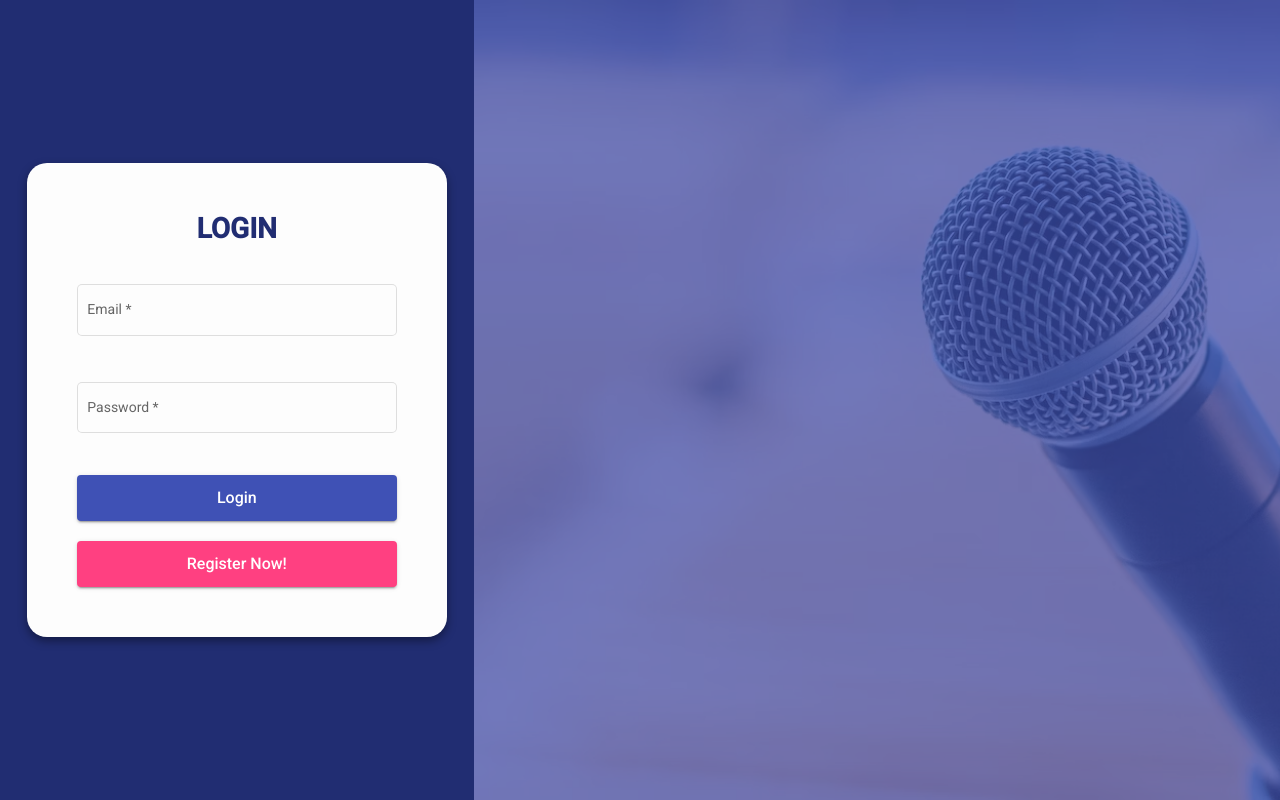
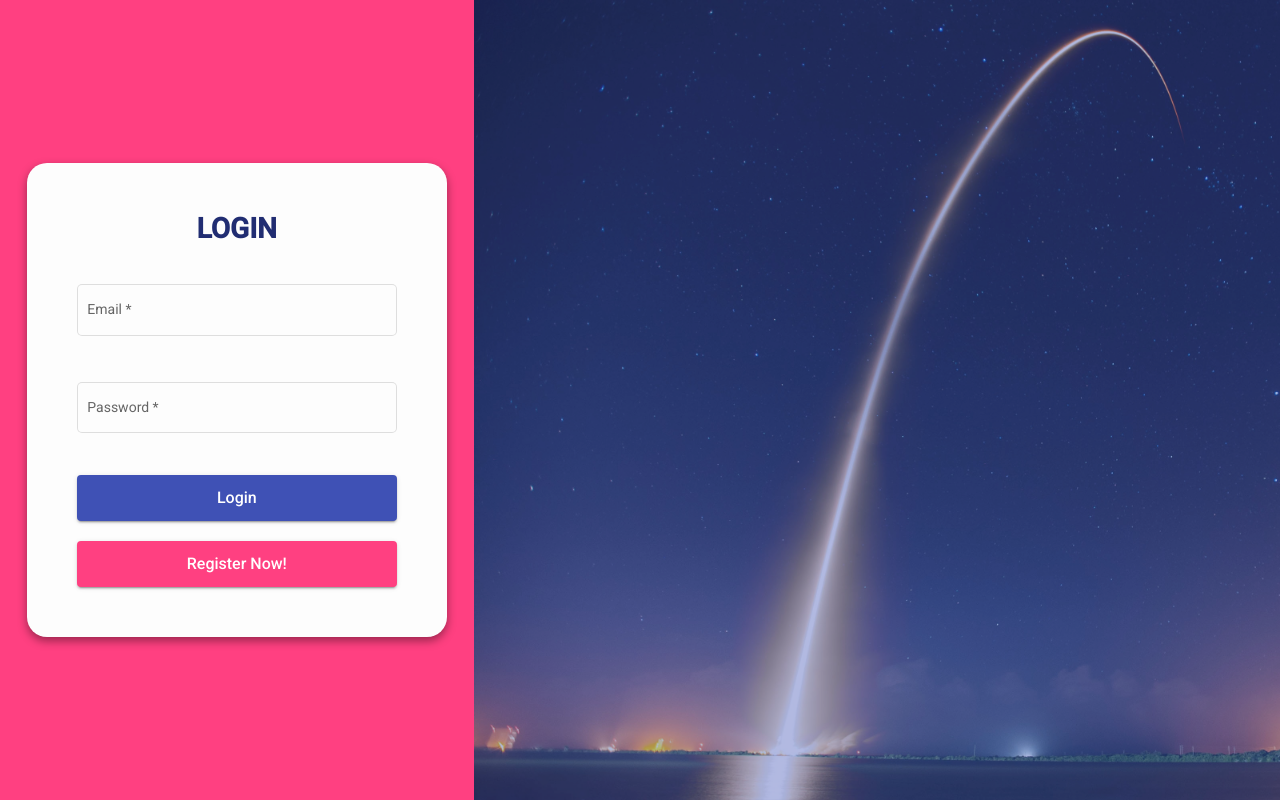
Before and after one commit to AhmedHafez1/audio-to-text-and-translator, an Angular app: page /login in a window 1280 px wide. Built offline with nearby package versions, Linux system fonts and the light colour scheme.

Commit message:
changed bg

```diff
--- a/src/app/auth/login/login.component.scss
+++ b/src/app/auth/login/login.component.scss
@@ -9,7 +9,7 @@
 }
 
 .left-section {
-  background-color: $primary-dark;
+  background-color: $accent-med;
   flex: 0 37%;
   height: 100%;
   display: flex;
@@ -22,13 +22,13 @@
   flex: 1;
   align-self: stretch;
   position: relative;
-  background-image: url("../../../assets/images/Speech.avif");
+  background-image: url("../../../assets/images/spacex-TV2gg2kZD1o-unsplash.jpg");
   background-repeat: no-repeat;
   background-size: cover;
   &::after {
     content: "";
     background: $primary-med; /* Change this to the color and opacity you want */
-    opacity: 0.7;
+    opacity: 0.4;
     position: absolute;
     top: 0;
     left: 0;
```
Also changed, not shown: src/assets/images/spacex-TV2gg2kZD1o-unsplash.jpg (added).
